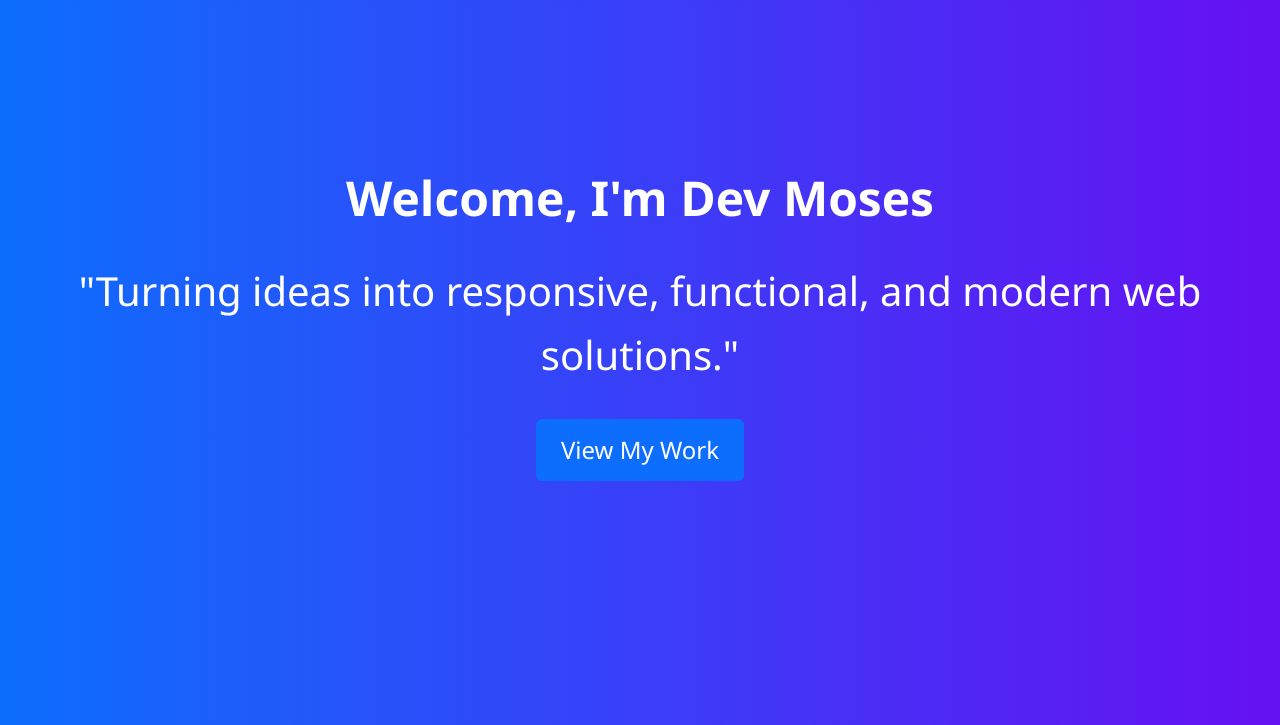
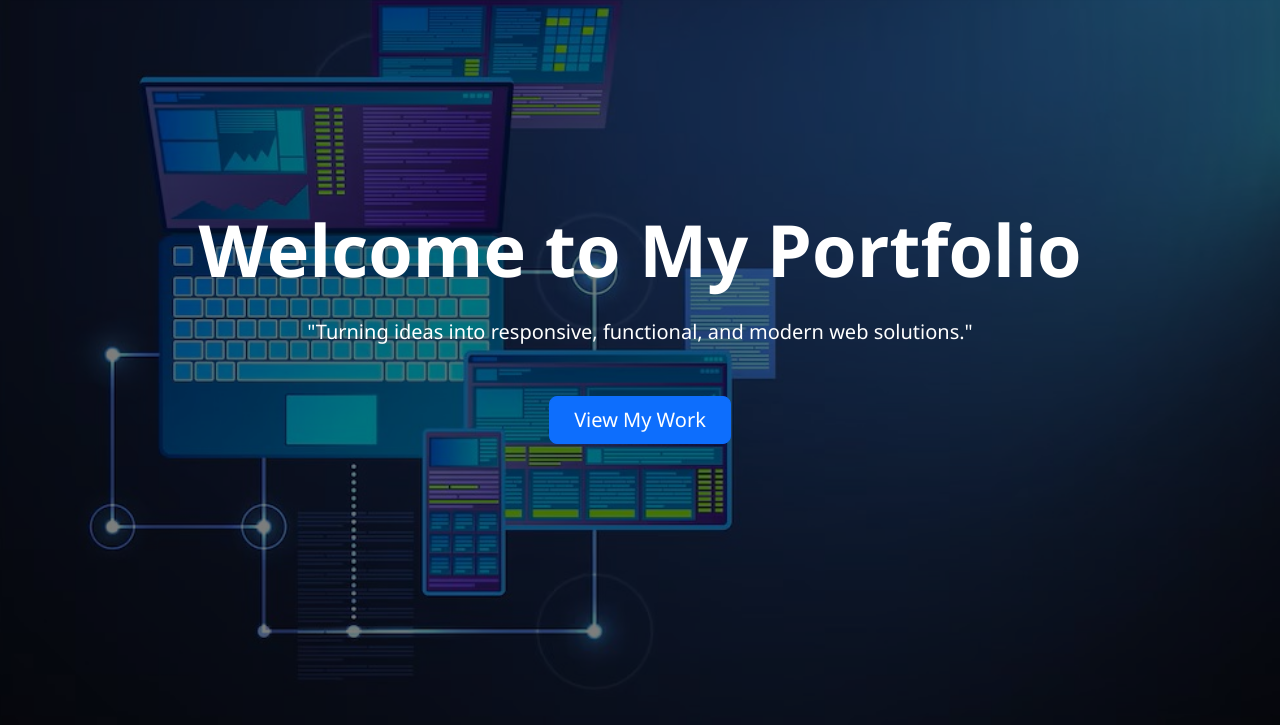
Before and after one commit to moses1983/my-portfolio-, a plain HTML site: page index.html in a window 1280 px wide. Shown: the part 75-800 px from the top of the page. Drawn offline with nearby package versions, Linux system fonts and the light colour scheme.

Commit message:
new update 2

```diff
--- a/index.html
+++ b/index.html
@@ -49,14 +49,16 @@
         </div>
     </nav>
 
-    <!-- HERO SECTION -->
-    <header class="vh-100 d-flex align-items-center justify-content-center bg-dark text-white" id="hero">
-        <div class="text-center">
-            <h1 class="display-3">Welcome, I'm Dev Moses</h1>
-            <p class="lead">"Turning ideas into responsive, functional, and modern web solutions." </p>
-            <a href="#portfolio" class="btn btn-primary mt-3">View My Work</a>
+    <header class="vh-100 d-flex align-items-center text-white hero-section" id="hero">
+        <div class="container text-center">
+            <h1 class="display-2 fw-bold mb-4">Welcome to My Portfolio</h1>
+            <p class="lead mb-5">
+                "Turning ideas into responsive, functional, and modern web solutions."
+            </p>
+            <a href="#portfolio" class="btn btn-primary btn-lg px-4 py-2">View My Work</a>
         </div>
     </header>
+
 
     <!-- ABOUT SECTION -->
     <section id="about" class="py-5">
@@ -229,7 +231,8 @@
                 <div class="mb-3">
                     <!-- Font Awesome Social Icons -->
                     <a href="https://x.comDevMosesE" class="text-white me-3"><i class="fab fa-x-twitter fa-lg"></i></a>
-                <a href="https://www.facebook.com/profile.php?id=100083630752051" class="text-white me-3"><i class="fab fa-facebook fa-lg"></i></a>
+                    <a href="https://www.facebook.com/profile.php?id=100083630752051" class="text-white me-3"><i
+                            class="fab fa-facebook fa-lg"></i></a>
                     <a href="https://www.instagram.com/moses_e1" class="text-white"><i class="fab fa-instagram fa-lg"></i></a>
                 </div>
                 <small>&copy; 2025 Dev Moses. All rights reserved.</small>
@@ -238,6 +241,24 @@
 
         <!-- Bootstrap JS Bundle -->
         <script src="https://cdn.jsdelivr.net/npm/bootstrap@5.3.0/dist/js/bootstrap.bundle.min.js"></script>
+
+        <!-- Scroll-based Navbar Hide/Show Script -->
+        <script>
+            let lastScrollTop = 0;
+            const navbar = document.querySelector('.navbar');
+
+            window.addEventListener('scroll', function () {
+                const scrollTop = window.pageYOffset || document.documentElement.scrollTop;
+
+                if (scrollTop > lastScrollTop) {
+                    navbar.classList.add('navbar-hidden');
+                } else {
+                    navbar.classList.remove('navbar-hidden');
+                }
+
+                lastScrollTop = scrollTop <= 0 ? 0 : scrollTop;
+            });
+        </script>
     </body>
 
 </html>
--- a/style.css
+++ b/style.css
@@ -30,28 +30,30 @@ html {
     color: #0d6efd;
   }
 
-  /* Hero Section */
-  #hero {
-    background: linear-gradient(to right, #0d6efd, #6610f2);
-    color: white;
-    text-align: center;
+  /* Navbar Hide on Scroll */
+  .navbar-hidden {
+    transform: translateY(-100%);
+    transition: transform 0.3s ease-in-out;
   }
 
-  #hero h1 {
-    font-size: 3rem;
-    font-weight: bold;
-    margin-bottom: 2rem;
+  .hero-section {
+    background: url('./images/Background.jpg') center center/cover no-repeat;
+    position: relative;
   }
 
-  #hero p {
-    font-size: 2.5rem;
-    }
-
-  #hero .btn {
-    padding: 0.75rem 1.5rem;
-    font-size: 1.5rem;
+  .hero-section::before {
+    content: "";
+    position: absolute;
+    inset: 0;
+    background-color: rgba(0, 0, 0, 0.5);
+  /* dark overlay */
+    z-index: 0;
   }
 
+  .hero-section .container {
+    position: relative;
+    z-index: 1;
+  }
   /* Section Headings */
   section h2 {
     font-weight: 700;
```
Lines whose indentation alone changed are shown as unchanged.
